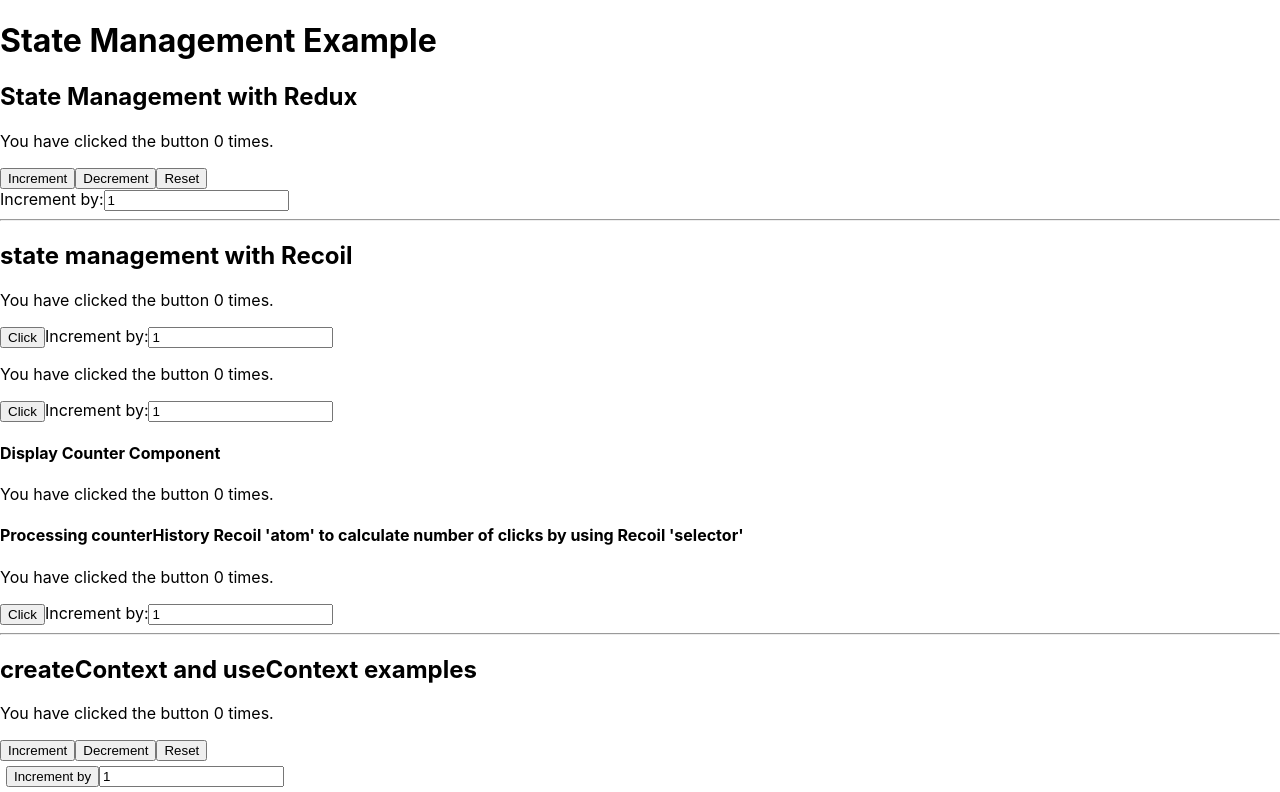
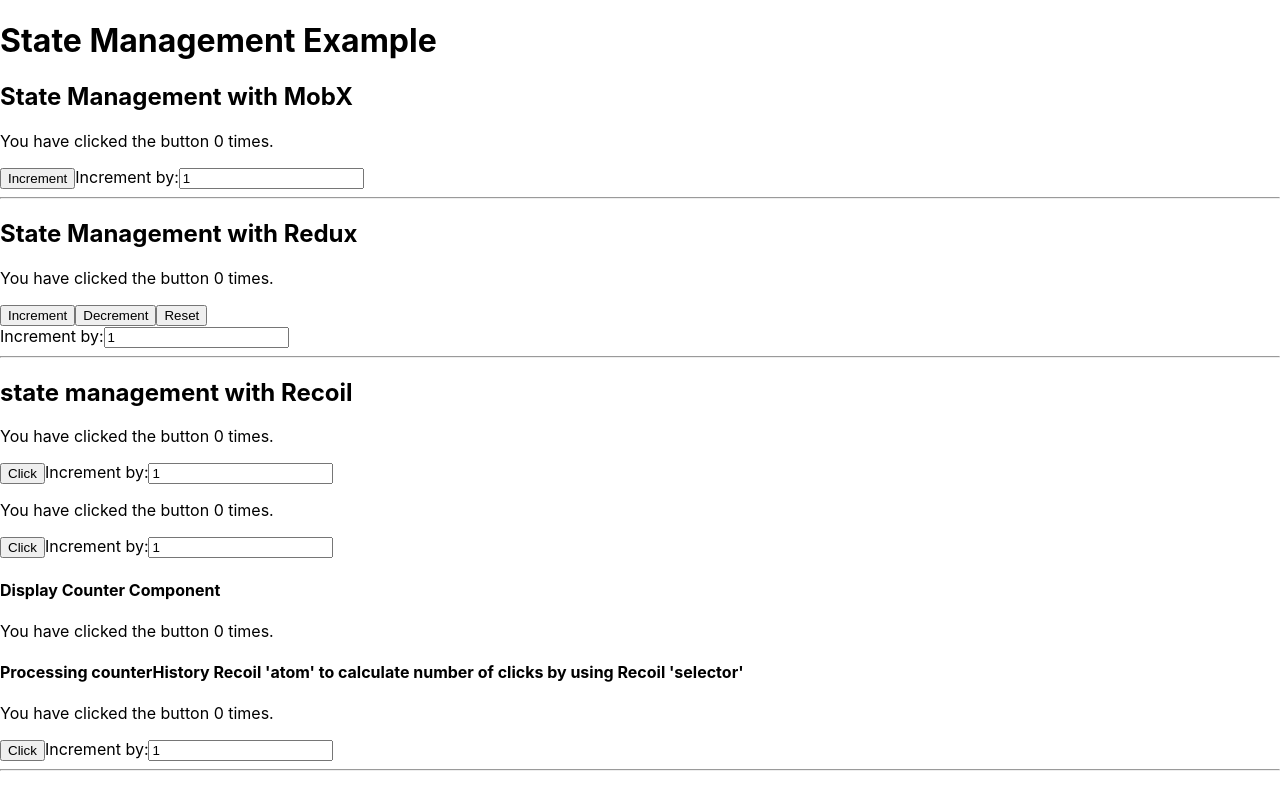
Before and after one commit to ahmetkca/React-Software-Architecture, a React (Create React App) app: page / in a window 1280 px wide. Shown: the top 792 px of the page. Built offline with nearby package versions, Linux system fonts and the light colour scheme.

Commit message:
State Management withh MobX which is more object oriented way of managing state

```diff
--- a/package.json
+++ b/package.json
@@ -6,6 +6,8 @@
     "@testing-library/jest-dom": "^5.16.5",
     "@testing-library/react": "^13.3.0",
     "@testing-library/user-event": "^13.5.0",
+    "mobx": "^6.6.1",
+    "mobx-react": "^7.5.2",
     "react": "^18.2.0",
     "react-dom": "^18.2.0",
     "react-redux": "^8.0.2",
--- a/src/App.js
+++ b/src/App.js
@@ -13,11 +13,19 @@
 import { reduxStore } from './redux-files/store';
 import { CounterButtonWithRedux } from './redux-files/CounterButtonWithRedux';
 
+import { Counter } from './mobx-files/Counter';
+import { CounterButtonWithMobX } from './mobx-files/CounterButtonWithMobX';
+const counter = new Counter();
 
 function App() {
   return (
     <>
       <h1>State Management Example</h1>
+      <div>
+        <h2>State Management with <b>MobX</b></h2>
+        <CounterButtonWithMobX counter={counter} />
+      </div>
+      <hr/>
       <Provider store={reduxStore}>
         <h2>State Management with <b>Redux</b></h2>
         <CounterButtonWithRedux />
--- /dev/null
+++ b/src/mobx-files/Counter.jsx
@@ -0,0 +1,17 @@
+import { makeObservable, observable, action } from "mobx";
+
+// TODO: use Context API instead of passing props
+export class Counter {
+    numberOfClicks = 0;
+
+    constructor() {
+        makeObservable(this, {
+            numberOfClicks: observable,
+            increment: action,
+        });
+    }
+
+    increment = amount => {
+        this.numberOfClicks += amount;
+    }
+}
--- /dev/null
+++ b/src/mobx-files/CounterButtonWithMobX.jsx
@@ -0,0 +1,20 @@
+import { useRef } from "react";
+import { observer } from "mobx-react";
+
+export const CounterButtonWithMobX = observer(({ counter }) => {
+
+    const incrementByInput = useRef(null);
+
+    return (
+        <>
+            <p>You have clicked the button {counter.numberOfClicks} times.</p>
+            <button onClick={() => counter.increment(Number(incrementByInput.current.value))}>
+                Increment
+            </button>
+            <label>
+                Increment by:
+                <input type="number" defaultValue={1} ref={incrementByInput} />
+            </label>
+        </>
+    );
+})
```
Also changed, not shown: 1 other file (tests, documents, lock files or other folders).
